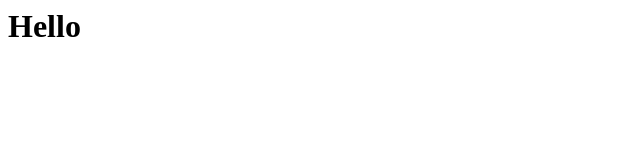
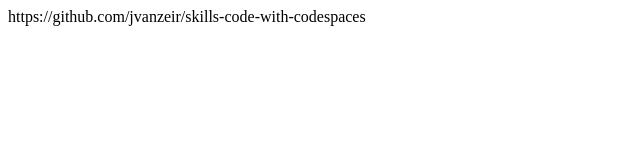
Before and after one commit to jvanzeir/skills-code-with-codespaces, a plain HTML site: page index.html in a window 1280 px wide. Shown: the whole page, without its empty margins (0-640 px from the left). Drawn offline with Linux system fonts and the light colour scheme.

```diff
--- a/index.html
+++ b/index.html
@@ -1,3 +1,3 @@
 <html>
-  <h1>Hello</h1>
+  https://github.com/jvanzeir/skills-code-with-codespaces
 </html>
```
